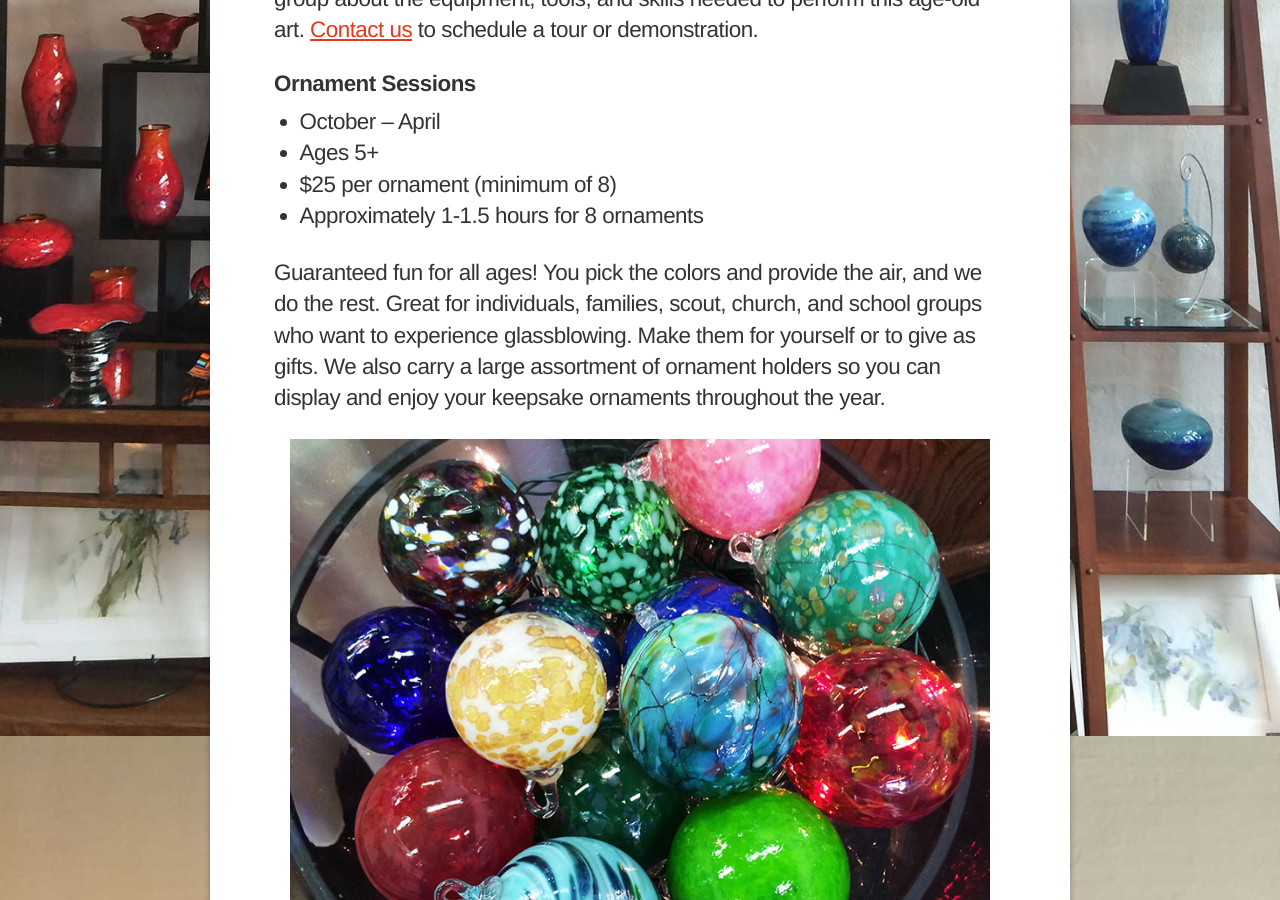
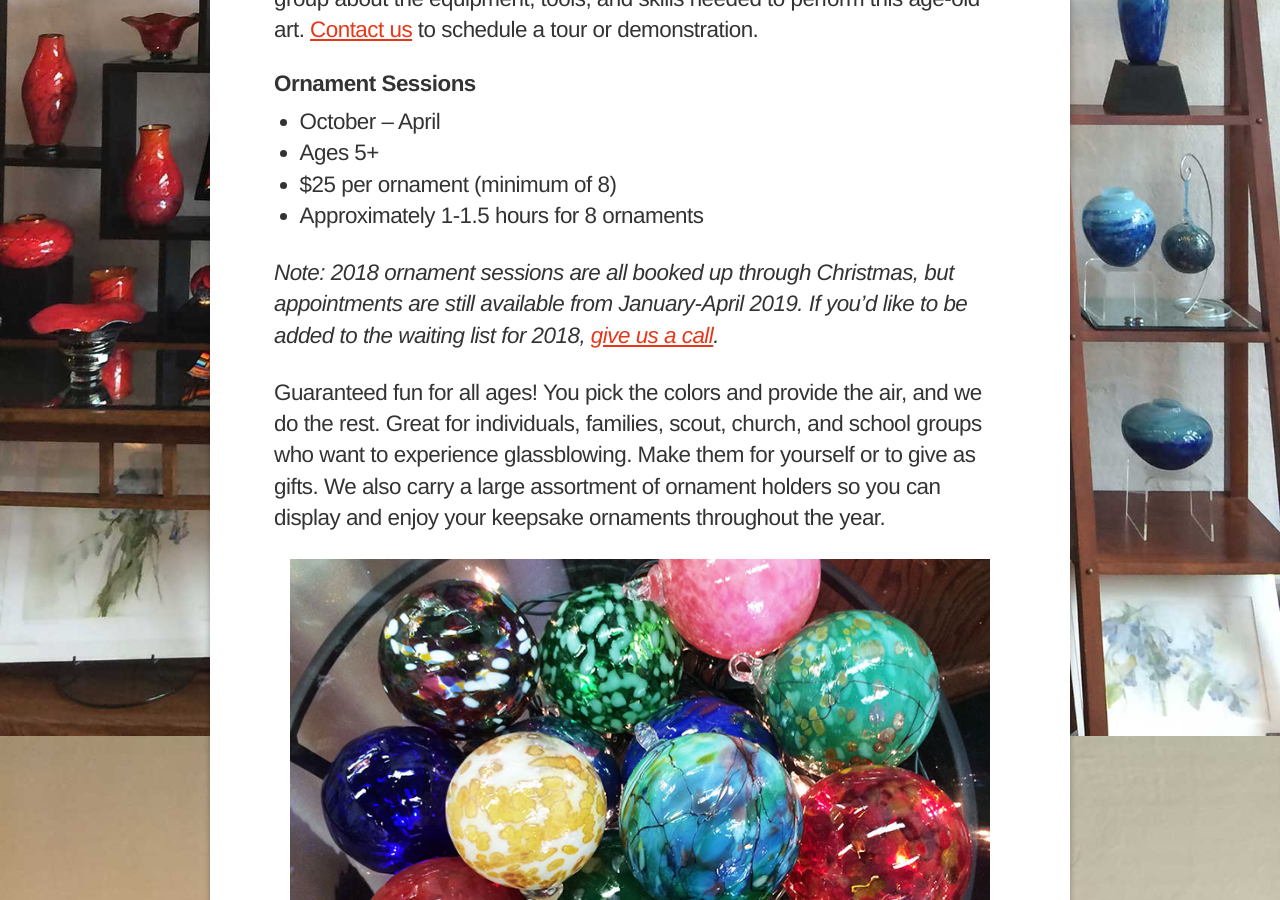
Before and after one commit to prairiefireglass/prairiefireglass.github.io, a Jekyll site: the page built from events/index.html, in a window 1280 px wide and 900 px high, scrolled down 971 px. Built offline with Jekyll 4.4.1, drawn with Linux system fonts in a browser that asks for light colours; nearby versions of some CDN libraries.

Commit message:
Booked ornament sessions for 2018

```diff
--- a/events/index.html
+++ b/events/index.html
@@ -49,6 +49,9 @@ layout: home
       <li>Approximately 1-1.5 hours for 8 ornaments</li>
     </ul>
     <p>
+      <em>Note: 2018 ornament sessions are all booked up through Christmas, but appointments are still available from January-April 2019. If you’d like to be added to the waiting list for 2018, <a href="/contact/">give us a call</a>.</em>
+    </p>
+    <p>
       Guaranteed fun for all ages! You pick the colors and provide the air, and we do the rest. Great for individuals, families, scout, church, and school groups who want to experience glassblowing. Make them for yourself or to give as gifts. We also carry a large assortment of ornament holders so you can display and enjoy your keepsake ornaments throughout the year.
     </p>
     <figure class="page-image">
```
